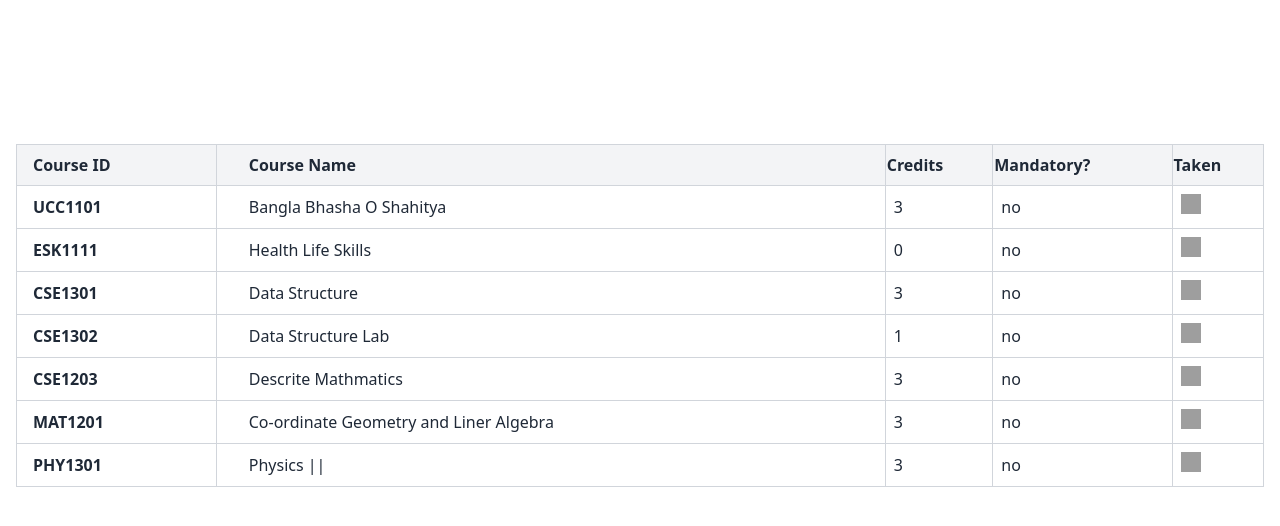
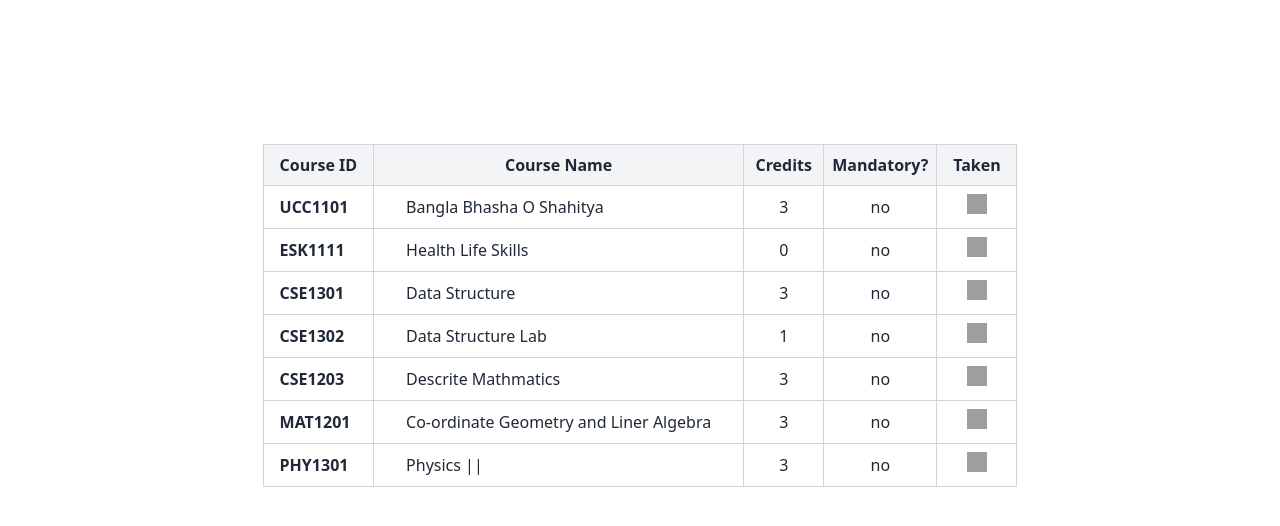
Before and after one commit to Rifatinfo/subject_table, a plain HTML site: page index.html in a window 1280 px wide. Drawn offline with nearby package versions, Linux system fonts and the light colour scheme; grey boxes are pictures that could not be loaded.

Commit message:
correction

```diff
--- a/index.html
+++ b/index.html
@@ -9,17 +9,17 @@
 <link href="https://cdn.jsdelivr.net/npm/tailwindcss@2.2.19/dist/tailwind.min.css" rel="stylesheet">
 
 </head>
-<body class="mt-32 max-w-7xl mx-auto">
+<body class="mt-32 flex justify-center">
     <div id="main-container" class="p-4">
         <div id="table-container" class="overflow-x-auto">
           <table class="table-auto border-collapse border border-gray-300 w-full text-left">
             <thead class="bg-gray-100">
               <tr>
-                <th class="border border-gray-300 px-4 py-2">Course ID</th>
-                <th class="border border-gray-300 px-8 py-2">Course Name</th>
-                <th class="border border-gray-300  py-2">Credits</th>
-                <th class="border border-gray-300  py-2">Mandatory?</th>
-                <th class="border border-gray-300  py-2">Taken</th>
+                <th class="border border-gray-300 px-4 py-2 text-center">Course ID</th>
+                <th class="border border-gray-300 px-4 py-2 text-center">Course Name</th>
+                <th class="border border-gray-300 px-2 py-2 text-center w-20">Credits</th>
+                <th class="border border-gray-300 px-2 py-2 text-center w-20">Mandatory?</th>
+                <th class="border border-gray-300 px-2 py-2 text-center w-20">Taken</th>
               </tr>
             </thead>
             <tbody id="table-body">
@@ -29,6 +29,7 @@
         </div>
       </div>
 
+
 </body>
 <script src="table.js"></script>
 </html>
--- a/table.js
+++ b/table.js
@@ -14,9 +14,9 @@ const displayData = (data) => {
         row.innerHTML = `
           <th class="border border-gray-300 px-4 py-2">${item.course_id}</th>
           <td class="border border-gray-300 px-8 py-2">${item.course_name}</td>
-          <td class="border border-gray-300 px-2 py-2">${item.credits}</td>
-          <td class="border border-gray-300 px-2 py-2">${item.mandatory}</td>
-          <td class="border border-gray-300 px-2 py-2"><label class="swap swap-rotate inline-flex items-center cursor-pointer">
+          <td class="border border-gray-300 px-2 py-2 text-center">${item.credits}</td>
+          <td class="border border-gray-300 px-2 py-2 text-center">${item.mandatory}</td>
+          <td class="border border-gray-300 px-2 py-2 text-center"><label class="swap swap-rotate inline-flex items-center cursor-pointer">
             <input type="checkbox" class="hidden peer" />
             <!-- Swap On (Visible when checked) -->
             <div class="swap-on hidden peer-checked:block">
```
